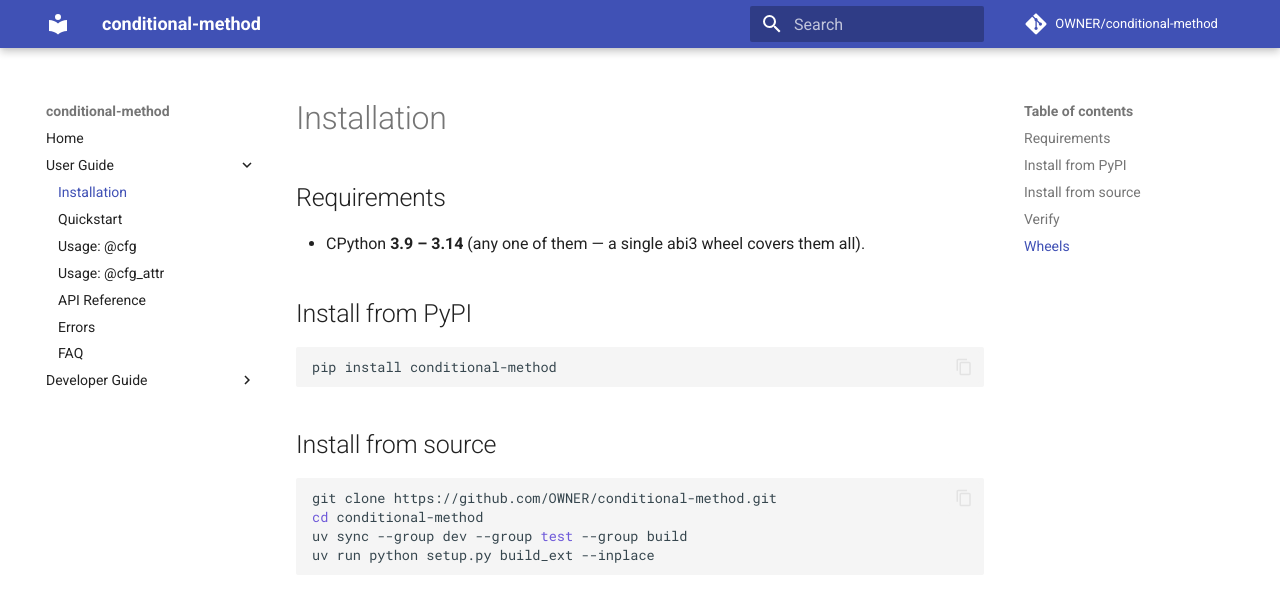
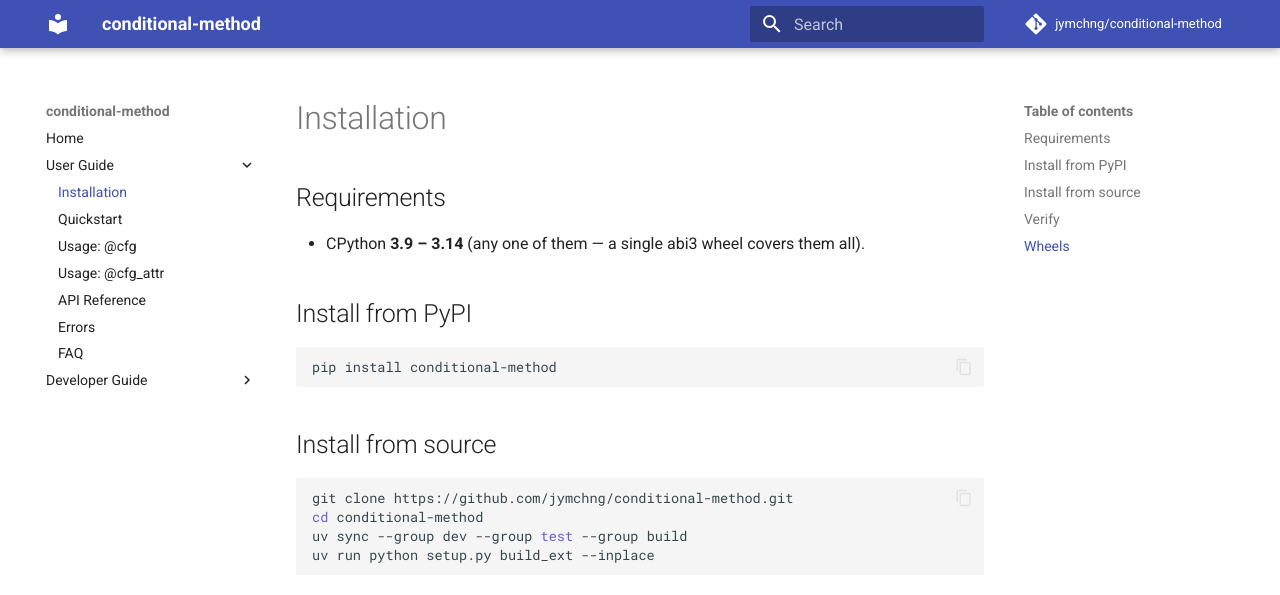
Before and after one commit to jymchng/conditional-method, an MkDocs documentation site: the page built from docs/installation.md, in a window 1280 px wide and 1195 px high. Shown: the top 595 px of the window. Built offline with MkDocs 1.6.1 and Material for MkDocs 9.7.7, drawn with Linux system fonts in a browser that asks for light colours; comment, search, counter and statistics services are not loaded.

Commit message:
fix(release): use cibuildwheel v4.2.0 for native builds; restore working repo/docs links
- cibuildwheel v2.22.0 rejects the [tool.cibuildwheel] pyodide-version config
  key (v4-only), breaking every native wheel build after the 0.2.7 pipeline
  change. Use pypa/cibuildwheel@v4.2.0 for native builds too (matching
  attributedict's proven pipeline).
- README.md, docs/installation.md, mkdocs.yml: replace the OWNER placeholder
  with jymchng so repo/docs/clone links actually resolve.

````diff
--- a/docs/installation.md
+++ b/docs/installation.md
@@ -14,7 +14,7 @@
 ## Install from source
 
 ```bash
-git clone https://github.com/OWNER/conditional-method.git
+git clone https://github.com/jymchng/conditional-method.git
 cd conditional-method
 uv sync --group dev --group test --group build
 uv run python setup.py build_ext --inplace
--- a/mkdocs.yml
+++ b/mkdocs.yml
@@ -3,9 +3,9 @@
   A decorator @cfg that selects a method implementation among those that are
   identically named on a class at class build time — leaving only the selected
   method in its attribute set.
-site_url: https://OWNER.github.io/conditional-method/
-repo_url: https://github.com/OWNER/conditional-method
-repo_name: OWNER/conditional-method
+site_url: https://jymchng.github.io/conditional-method/
+repo_url: https://github.com/jymchng/conditional-method
+repo_name: jymchng/conditional-method
 theme:
   name: material
   palette:
````
Also changed, not shown: README.md (+7 -7 lines), 2 other files.
